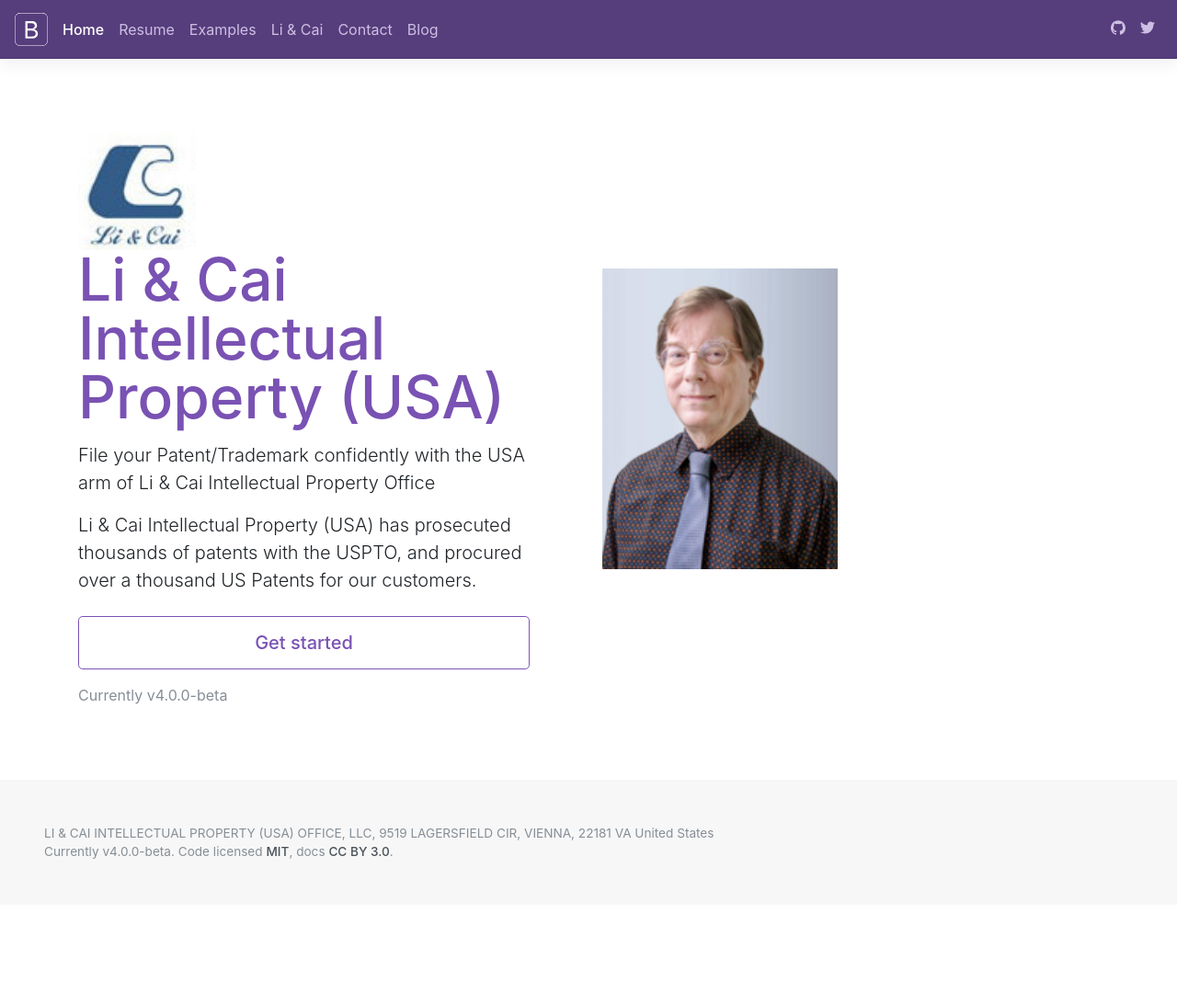
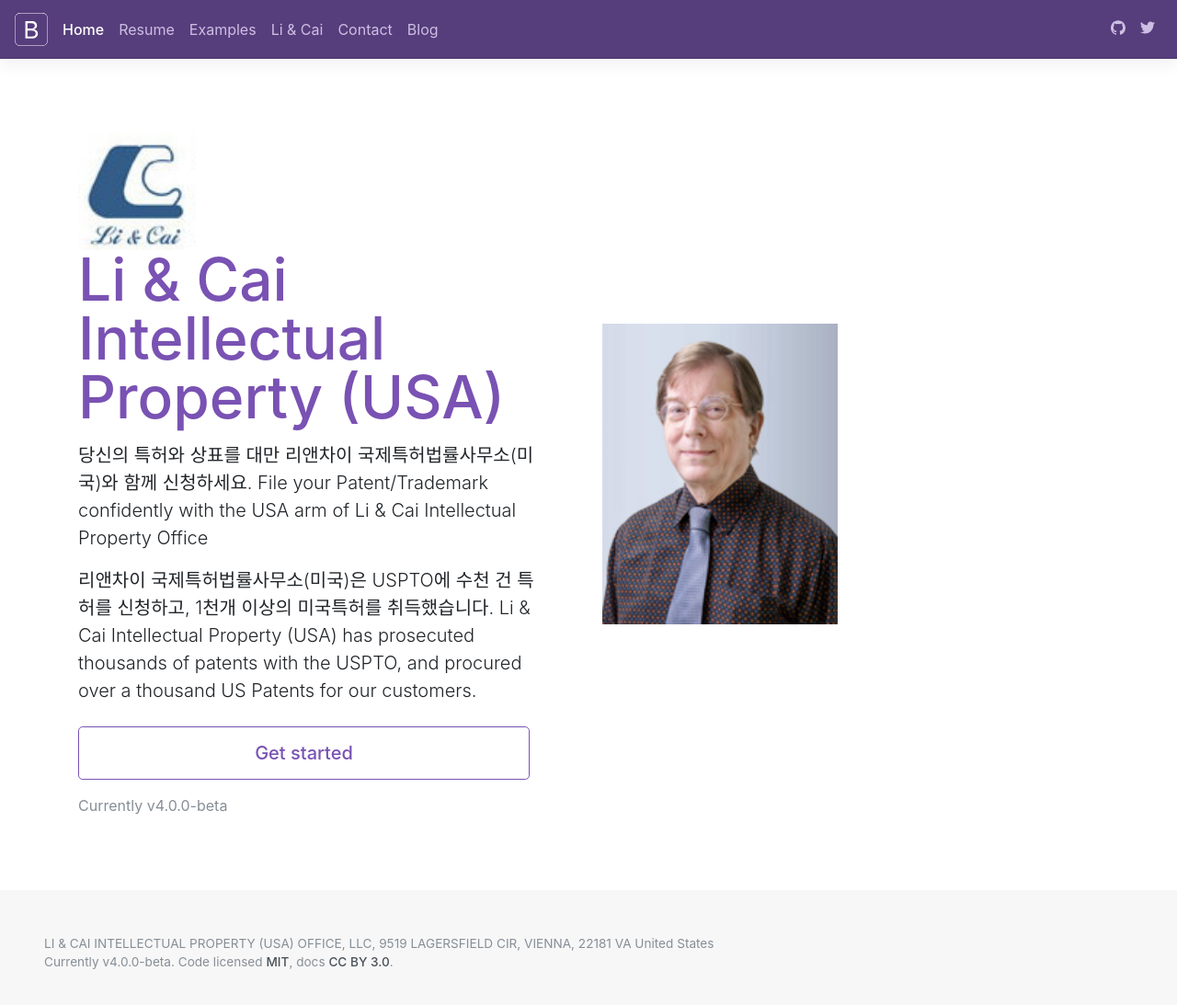
Before and after one commit to fliptop2/patent-javascript-ouicards, a Jekyll site: the page index.html, which Jekyll copies as it is, in a window 1280 px wide and 1104 px high. Shown: the top 1093 px of the window at 92% size. Built offline with Jekyll 4.4.1, drawn with Linux system fonts in a browser that asks for light colours; nearby versions of some CDN libraries.

Commit message:
Update index.html

```diff
--- a/index.html
+++ b/index.html
@@ -138,9 +138,11 @@
       <img class="img-fluid mb-3 mb-md-0" src="/assets/img/LiCai.png" alt="" width="128" height="108">
         <h1 class="mb-3 bd-text-purple-bright">Li &amp; Cai Intellectual Property (USA)</h1>
         <p class="lead">
+          당신의 특허와 상표를 대만 리앤차이 국제특허법률사무소(미국)와 함께 신청하세요.
           File your Patent/Trademark confidently with the USA arm of Li &amp; Cai Intellectual Property Office
         </p>
         <p class="lead mb-4">
+          리앤차이 국제특허법률사무소(미국)은 USPTO에 수천 건 특허를 신청하고, 1천개 이상의 미국특허를 취득했습니다.
           Li &amp; Cai Intellectual Property (USA) has prosecuted thousands of patents with the USPTO, and procured over a thousand US Patents for our customers.
         </p>
        <div class="d-flex flex-column flex-md-row lead mb-3">
```
